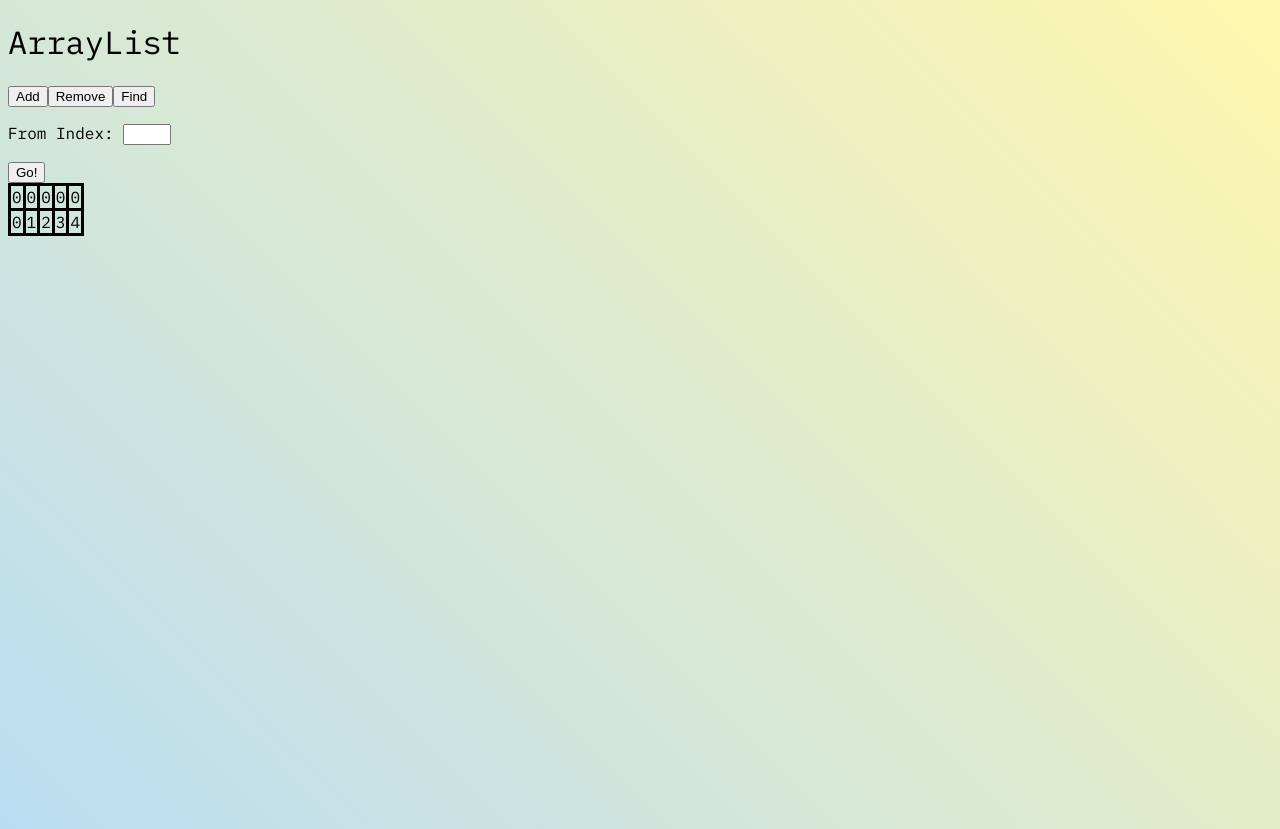
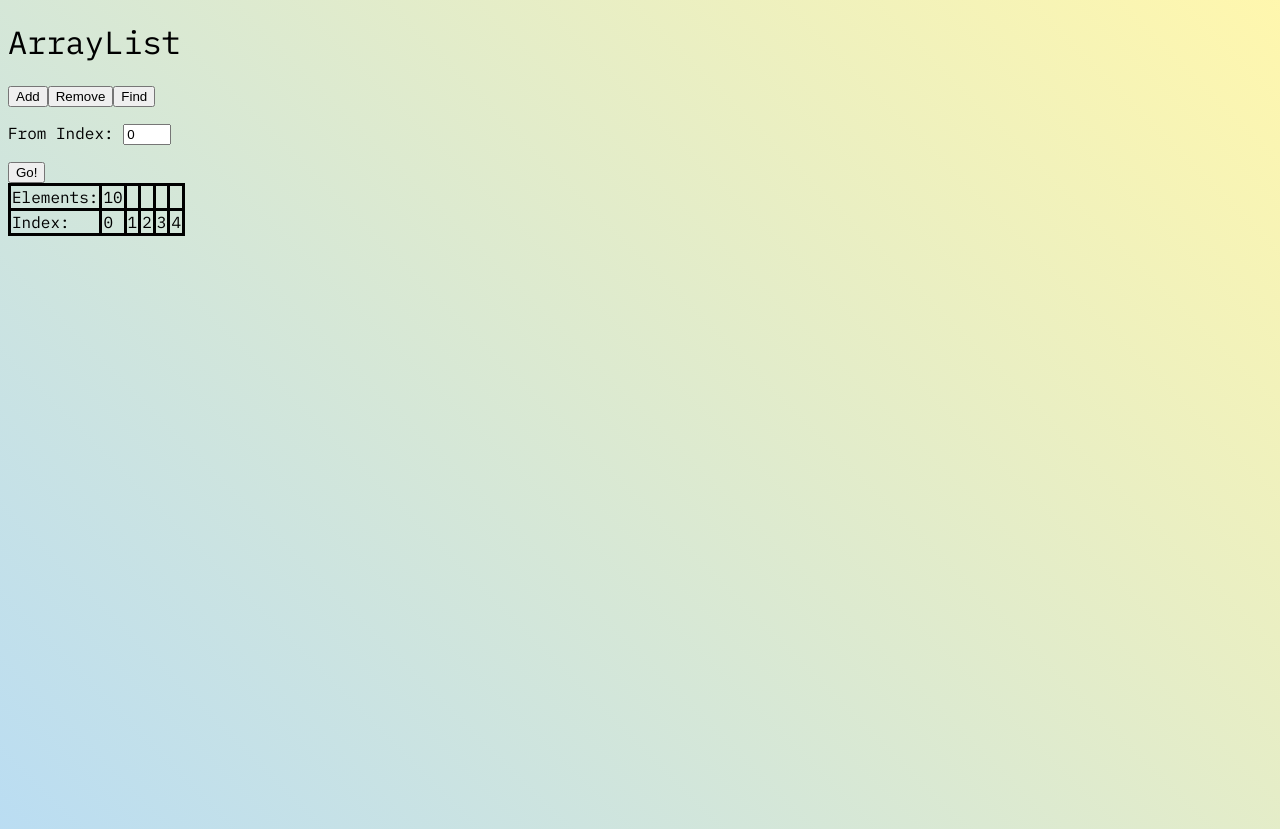
Before and after one commit to miachen67/DS-Visualization, a React (Vite) app: page / in a window 1280 px wide. Both pictures are taken after a click on the button "Remove". Built offline with nearby package versions, Linux system fonts and the light colour scheme.

Commit message:
adding basics done

```diff
--- /dev/null
+++ b/src/Add.jsx
@@ -0,0 +1,36 @@
+import {useState} from 'react'
+
+const expandCapacity = (array, baseLength, setBaseLength) => {
+    const newArray = new Array(baseLength * 2)
+    for (let i = 0; i < baseLength; i++){
+        newArray[i] = array[i]
+    }
+    for (let i = baseLength; i < baseLength*2; i++){
+        newArray[i] = {index: i, number: null}
+    }
+    setBaseLength(baseLength * 2)
+    return newArray
+
+}
+
+const add = (element, index, array, length, setArray, baseLength, setBaseLength) => {
+    let newArray
+    if (baseLength == length){
+        newArray = expandCapacity(array, baseLength, setBaseLength)
+    } else {
+        newArray = Array.from(array)
+    }
+    for (let i = length; i > index; i--){
+        newArray[i].number = newArray[i-1].number;
+    }
+    newArray[index] = {
+        index: index,
+        number: element
+    }
+    setArray(newArray)
+
+}
+
+export default {
+    add: add
+}
--- a/src/App.jsx
+++ b/src/App.jsx
@@ -1,4 +1,5 @@
 import { useState } from 'react'
+import addition from './Add'
 
 const Title = ({title}) => {
   return(
@@ -6,26 +7,34 @@ const Title = ({title}) => {
   )
 }
 
-const FormFields = ({arrayLength, func, handleSubmit}) => {
+const FormFields = ({arrayLength, func, handleSubmit, setNewElement, setNewIndex, newIndex, newElement}) => {
+  const handleNewElement = (event) => {
+    console.log("newElement", event.target.value)
+    setNewElement(event.target.value)
+  }
+  const handleNewIndex = (event) => {
+    console.log("newIndex", event.target.value)
+    setNewIndex(event.target.value)
+  }
   if (func == "Remove"){
     return (
       <>
-        <p>From Index: <input type="number" min={0} max={arrayLength-1} /></p>
+        <p>From Index: <input type="number" min={0} max={arrayLength-1} value={newIndex} onChange={handleNewIndex}/></p>
         <button onClick={handleSubmit}>Go!</button>
       </>
     )
   } else if (func == "Add") {
     return(
       <>
-      <p>Number: <input type="number"/></p>
-      <p>At Index: <input type="number" min={0} max={arrayLength-1} /> </p>
+      <p>Number: <input type="number" value={newElement} onChange={handleNewElement}/></p>
+      <p>At Index: <input type="number" min={0} max={arrayLength} value={newIndex} onChange={handleNewIndex}/> </p>
       <button onClick={handleSubmit}>Go!</button>
       </>
     )
   } else if (func == "Find") {
     return (
       <>
-        <p>Number: <input type="number"/></p>
+        <p>Number: <input type="number" value={newElement} onChange={handleNewElement}/></p>
         <button onClick={handleSubmit}>Go!</button>
       </>
     )
@@ -34,10 +43,14 @@ const FormFields = ({arrayLength, func, handleSubmit}) => {
   }
 }
 
-const SelectFuncForm = ({values, arrayLength, setFunc, func}) => {
-  const handleSubmit = (event) => {
+const SelectFuncForm = ({values, array, setFunc, func, baseLength, newElement, setNewElement, newIndex, setNewIndex, setArray, setBaseLength}) => {
+  const handleSubmit = async (event) => {
     event.preventDefault()
     console.log("submit")
+    if (func == "Add"){
+      console.log(array)
+      addition.add(newElement, newIndex, array, length(array), setArray, baseLength, setBaseLength)
+    }
   }
 
   return (
@@ -45,9 +58,19 @@ const SelectFuncForm = ({values, arrayLength, setFunc, func}) => {
       {values.map(value => (
       <button key={value} value={value} type="button" onClick={() => setFunc(value)}>{value}</button>
     ))}
-      <FormFields arrayLength={arrayLength} func={func} handleSubmit={handleSubmit}/>
+      <FormFields arrayLength={length(array)} func={func} handleSubmit={handleSubmit} newElement={newElement} setNewElement={setNewElement} newIndex={newIndex} setNewIndex={setNewIndex} />
     </form>
   )
+}
+
+const length = (array) => {
+  let length = 0;
+  for (let i = 0; i < array.length; i++){
+    if (array[i].number != null){
+      length++
+    }
+  }
+  return length
 }
 
 const Array = ({array}) => {
@@ -55,11 +78,13 @@ const Array = ({array}) => {
     <table>
       <tbody>
         <tr>
+          <td>Elements:</td>
           {array.map(element => (
             <td key={element.index}>{element.number}</td>
           ))}
         </tr>
         <tr>
+          <td>Index: </td>
           {array.map(element => (
             <td key={element.index}>{element.index}</td>
           ))}
@@ -70,33 +95,36 @@ const Array = ({array}) => {
 }
 
 const App = () => {
+  const [newElement, setNewElement] = useState(0)
+  const [newIndex, setNewIndex] = useState(0)
+  const [baseLength, setBaseLength] = useState(5)
   const [func, setFunc] = useState("")
   const [array, setArray] = useState([
     {
       index: 0,
-      number: 0
+      number: 10
     },
     {
       index: 1,
-      number: 0
+      number: null
     },
     {
       index: 2,
-      number: 0
+      number: null
     },
     {
       index: 3,
-      number: 0
+      number: null
     },
     {
       index: 4,
-      number: 0
+      number: null
     },
   ])
   return (
     <>
       <Title title={"ArrayList"}/>
-      <SelectFuncForm values={["Add", "Remove", "Find"]} arrayLength={array.length} setFunc={setFunc} func={func}/>
+      <SelectFuncForm values={["Add", "Remove", "Find"]} array={array} setFunc={setFunc} func={func} baseLength ={baseLength} newElement={newElement} setNewElement={setNewElement} newIndex={newIndex} setNewIndex={setNewIndex} setArray={setArray} setBaseLength={setBaseLength}/>
       <Array array={array}/>
     </>
   )
```
